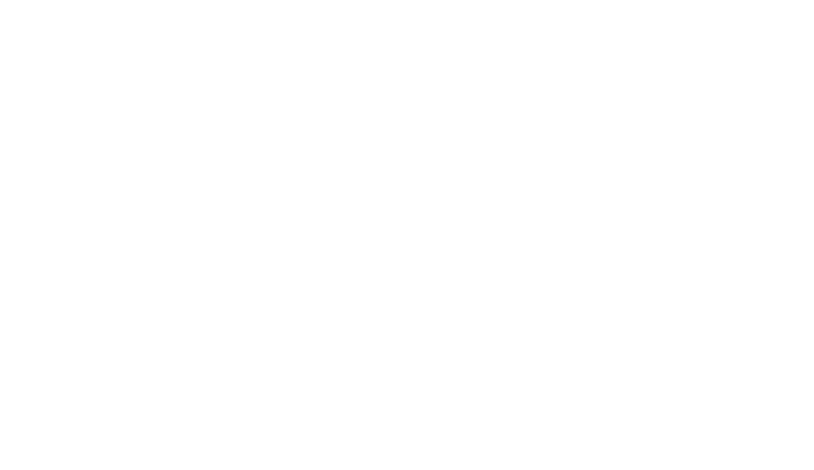
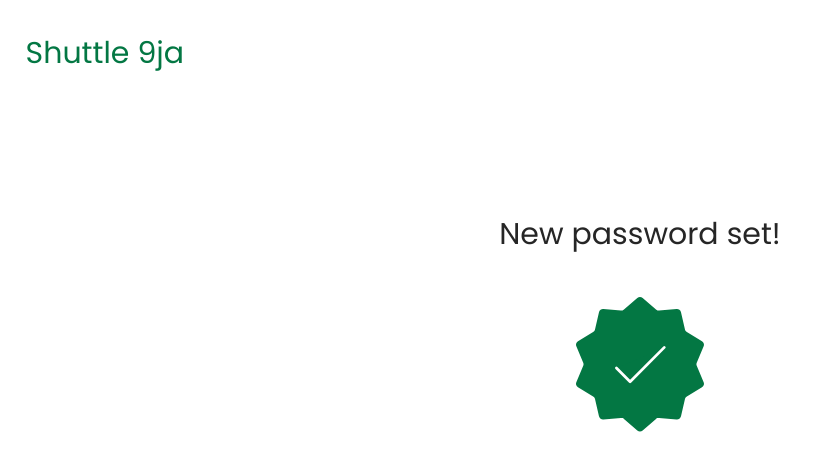
Before and after one commit to Bozpup/newrepo, a React (Create React App) app: page /password_verification in a window 1280 px wide. Before the commit this address had no page. Shown: the top 470 px of the page, without its empty margins (0-814 px from the left). Built offline with nearby package versions, Linux system fonts and the light colour scheme.

Commit message:
added password verification page

```diff
--- a/src/App.js
+++ b/src/App.js
@@ -1,11 +1,14 @@
 import {BrowserRouter as Router, Routes, Route} from 'react-router-dom';
 import LandingPage from "./pages/LandingPage";
+import PasswordVerification from './pages/PasswordVerification';
+
 function App() {
   return (
     <div className="app">
       <Router>
         <Routes>
           <Route path="/" element={<LandingPage />} />
+          <Route path="/password_verification" element={<PasswordVerification />} />
         </Routes>
       </Router>
     </div>
--- /dev/null
+++ b/src/components/passwordVerification/passwordVerificationComponent.css
@@ -0,0 +1,41 @@
+main {
+    width: 100vw;
+    height: 100vh;
+    min-height: 100vh;
+    padding-inline: 2vw;
+    padding-block: 4.6vh;
+}
+main > p {
+    font-family: 'Poppins';
+    display: block;
+    font-style: normal;
+    font-weight: 500;
+    font-size: 1.875rem;
+    line-height: 2rem;
+    color: #037743;
+}
+main .password-confirm {
+    height: 50%;
+    width: 100%;
+    display: flex;
+    flex-flow: column wrap;
+    align-items: center;
+    justify-content: end;
+    row-gap: 5vh;
+}
+main .password-confirm img {
+    /* width: 231.95px; */
+    display: block;
+    width: 16vmin;
+    /* margin-top: 18%; */
+    /* height: 243.12px; */
+}
+main .password-confirm p {
+    display: block;
+    font-family: 'Poppins';
+    font-style: normal;
+    font-weight: 400;
+    font-size: clamp(30px, calc(2rem + 2vw), 20px);
+    text-align: center;
+    color: #262626;
+}
--- /dev/null
+++ b/src/components/passwordVerification/passwordVerificationComponent.jsx
@@ -0,0 +1,17 @@
+import {react} from 'react'
+import "./passwordVerificationComponent.css"
+import verified from "../../assets/svgs/verification.svg"
+
+export const PasswordVerificationComponent = () => {
+    return (
+        <>
+            <main>
+            <p>Shuttle 9ja</p>
+            <div className="password-confirm">
+                <p>New password set!</p>
+                <img src={verified} alt="password verified" />
+            </div>
+        </main>
+        </>
+    )
+}
--- /dev/null
+++ b/src/pages/PasswordVerification.jsx
@@ -0,0 +1,14 @@
+import React from "react";
+import {PasswordVerificationComponent} from "../components/passwordVerification/passwordVerificationComponent";
+
+const PasswordVerification = () => {
+    return (
+      <>
+        <div>
+          <PasswordVerificationComponent />
+        </div>
+      </>
+    )
+  }
+
+  export default PasswordVerification;
```
Also changed, not shown: src/assets/svgs/verification.svg (added).
